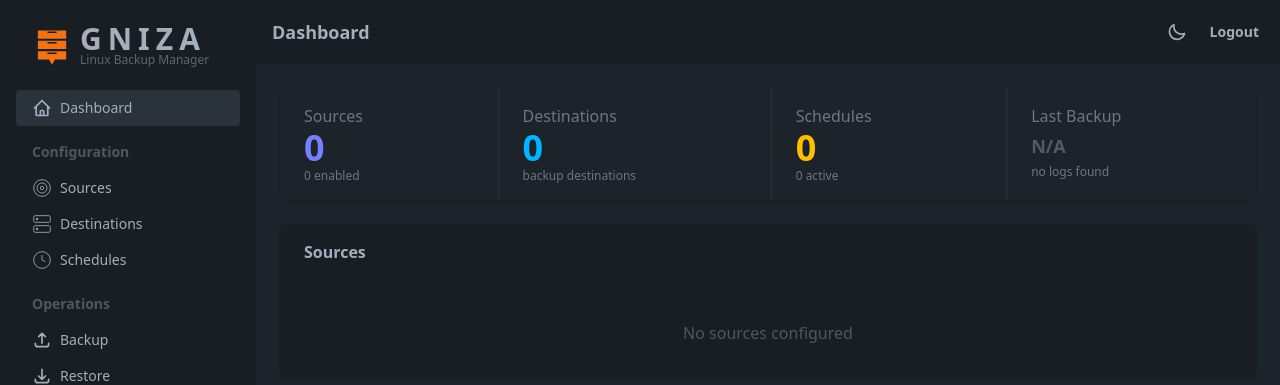
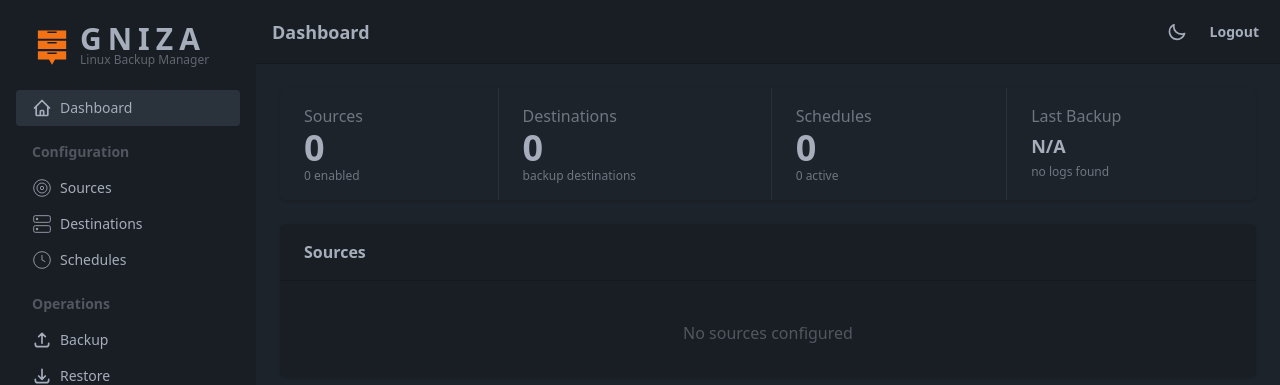
Before and after one commit to shukiv/gniza4linux, a Flask app: page / in a window 1280 px wide. Shown: the top 385 px of the page. Run offline with Flask 3, Linux system fonts and the light colour scheme; the visitor is signed in with stand-in values (Sample User, id 1); some libraries are stand-ins or nearby versions.

Commit message:
Dashboard stats: use default (black) text color

```diff
--- a/web/templates/dashboard/index.html
+++ b/web/templates/dashboard/index.html
@@ -8,26 +8,26 @@
 <div class="stats shadow w-full mb-6">
     <div class="stat">
         <div class="stat-title">Sources</div>
-        <div class="stat-value text-primary">{{ targets|length }}</div>
+        <div class="stat-value">{{ targets|length }}</div>
         <div class="stat-desc">{{ targets|selectattr('enabled', 'equalto', 'yes')|list|length }} enabled</div>
     </div>
     <div class="stat">
         <div class="stat-title">Destinations</div>
-        <div class="stat-value text-info">{{ remotes|length }}</div>
+        <div class="stat-value">{{ remotes|length }}</div>
         <div class="stat-desc">backup destinations</div>
     </div>
     <div class="stat">
         <div class="stat-title">Schedules</div>
-        <div class="stat-value text-warning">{{ schedules|length }}</div>
+        <div class="stat-value">{{ schedules|length }}</div>
         <div class="stat-desc">{{ schedules|selectattr('active', 'equalto', 'yes')|list|length }} active</div>
     </div>
     <div class="stat">
         <div class="stat-title">Last Backup</div>
         {% if last_log %}
-        <div class="stat-value text-lg {{ 'text-success' if last_log.status == 'success' else 'text-error' if last_log.status == 'error' else 'text-warning' }}">{{ last_log.status|upper }}</div>
+        <div class="stat-value text-lg">{{ last_log.status|upper }}</div>
         <div class="stat-desc">{{ last_log.name }}</div>
         {% else %}
-        <div class="stat-value text-lg text-base-content/40">N/A</div>
+        <div class="stat-value text-lg">N/A</div>
         <div class="stat-desc">no logs found</div>
         {% endif %}
     </div>
```
